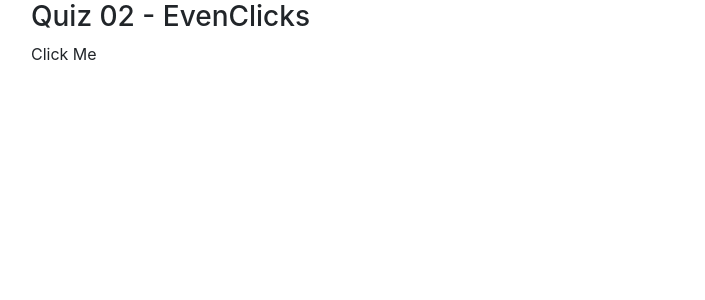
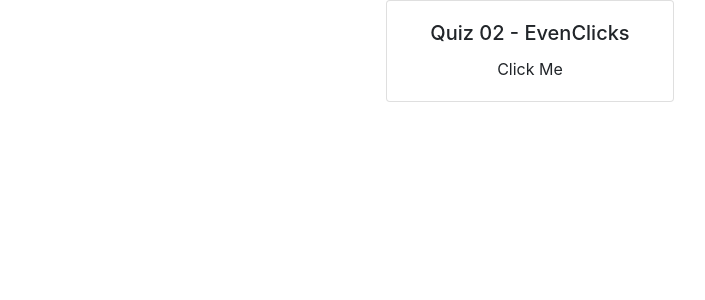
Before and after one commit to nosvalds/devMe-week9--react, a React (Create React App) app in the folder react-wk9-quiz/quiz/: page /even-clicks in a window 1280 px wide. Shown: the top 300 px of the page, without its empty margins (54-759 px from the left). Built offline with nearby package versions, Linux system fonts and the light colour scheme.

Commit message:
Quiz 06 - EvenClicks routing and bootstrap

```diff
--- a/react-wk9-quiz/quiz/src/App.js
+++ b/react-wk9-quiz/quiz/src/App.js
@@ -7,9 +7,9 @@ import EvenClicks from './components/EvenClicks';
 
 function App() {
   return (
-    <div className="container-md">
+    <div className="mx-auto" style={{width: 400}}>
       <Router>
-        <EvenClicks />
+        <Route path="/even-clicks" component={ EvenClicks } />
         <Route path="/multiplier/:x/:y" render={ ({ match }) => (
                 <Multiplier
                     x={ +match.params.x }
--- a/react-wk9-quiz/quiz/src/components/EvenClicks.js
+++ b/react-wk9-quiz/quiz/src/components/EvenClicks.js
@@ -1,4 +1,5 @@
 import React, { Component } from 'react';
+import Card from 'react-bootstrap/Card'
 
 class EvenClicks extends Component {
 
@@ -25,16 +26,24 @@ class EvenClicks extends Component {
             display = clicked % 2 === 0 ? "Even" : "Odd"; // swap between even and odd
         }
         return (
-            <>
-                <h3>
-                    Quiz 02 - EvenClicks
-                </h3>
-                <p
-                    onClick={ this.handleClick }
-                >
-                    { display }
-                </p>
-            </>
+            <Card className="text-center" style={{ width: '18rem' }}>
+                <Card.Body>
+                    <Card.Title>Quiz 02 - EvenClicks</Card.Title>
+                    <Card.Text onClick={ this.handleClick }>
+                        { display }
+                    </Card.Text>
+                </Card.Body>
+            </Card>
+            // <>
+            //     <h3>
+            //         Quiz 02 - EvenClicks
+            //     </h3>
+            //     <p
+            //         onClick={ this.handleClick }
+            //     >
+            //         { display }
+            //     </p>
+            // </>
         );
     }
 }
```
